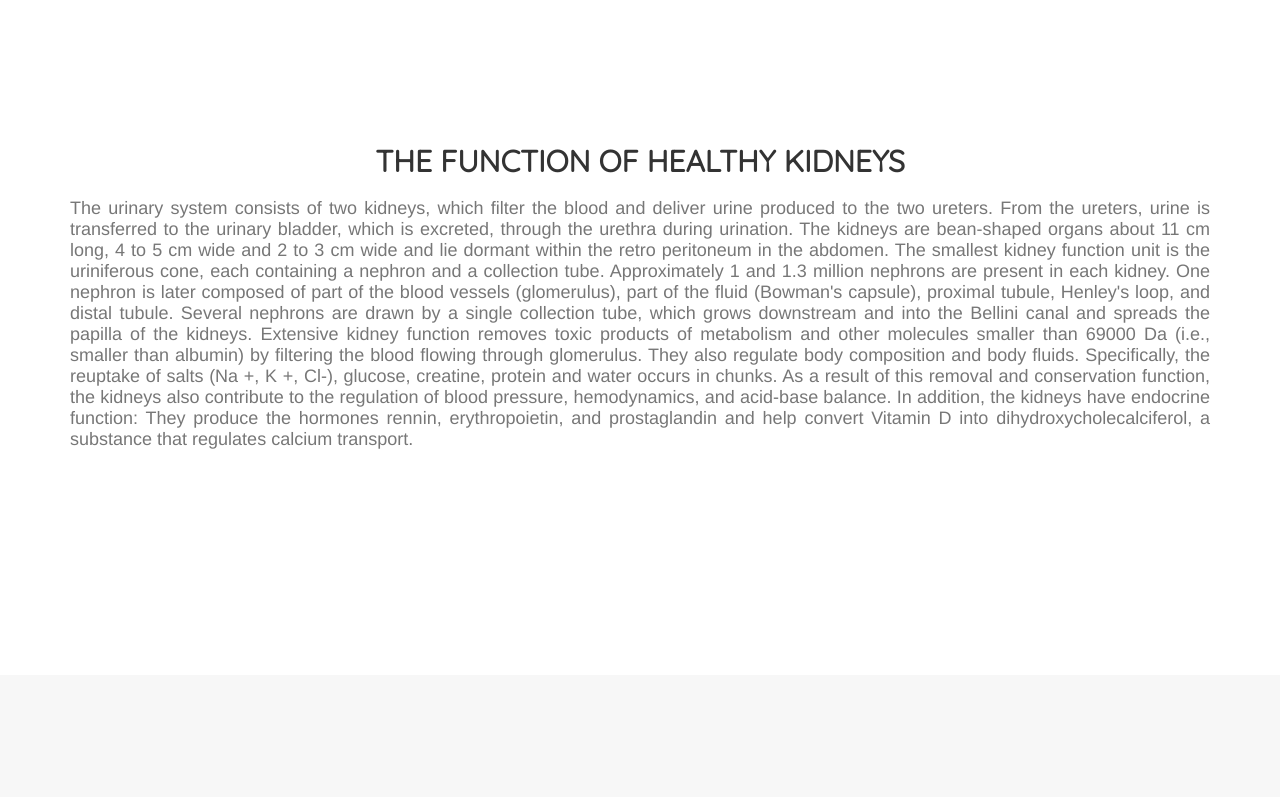
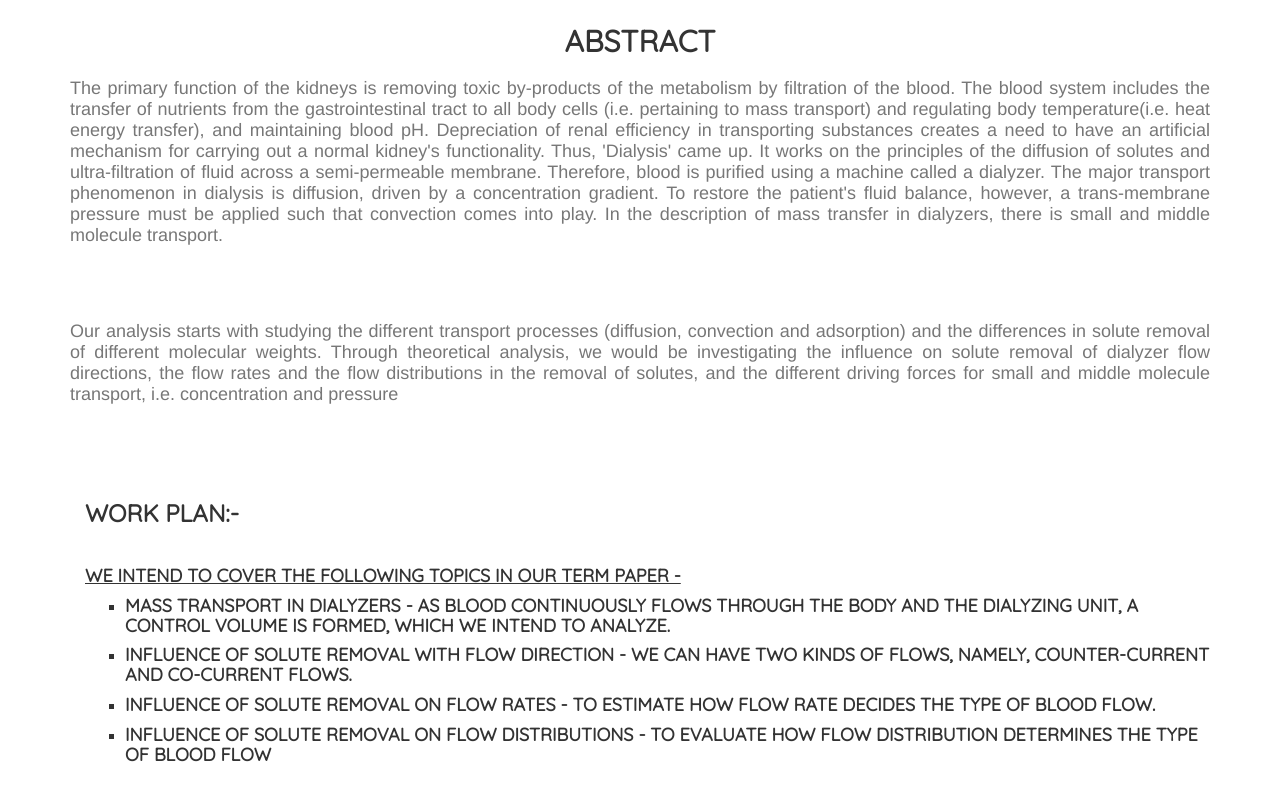
Before and after one commit to mm204-termpaper/mm204-termpaper.github.io, a plain HTML site: page index.html in a window 1280 px wide. Shown: the part 763-1560 px from the top of the page. Drawn offline with nearby package versions, Linux system fonts and the light colour scheme.

Commit message:
commit message

```diff
--- a/css/style.css
+++ b/css/style.css
@@ -271,7 +271,7 @@ header {
     text-align: center;
     color: #fff;
     background-attachment: scroll;
-    background-image: url(https://unsplash.imgix.net/uploads%2F14115408840644deb16b0%2F2dc933e3?q=75&fm=jpg&auto=format&s=7f43646e4d26049c6c39890afb2e5ced);
+    background-image: url(https://cdn.pixabay.com/photo/2016/11/10/02/47/blood-1813410_1280.jpg);
     background-position: center center;
     background-repeat: none;
     -webkit-background-size: cover;
@@ -349,7 +349,7 @@ section h3.section-subheading {
 
 @media(min-width:768px) {
     section {
-        padding: 150px 0;
+        padding: 30px 0;
     }
 }
 
--- a/index.html
+++ b/index.html
@@ -69,6 +69,9 @@
                         <a href="#page-top"></a>
                     </li>
                     <li class="">
+                        <a class="page-scroll" href="#abstract">Abstract</a>
+                    </li>
+                    <li class="">
                         <a class="page-scroll" href="#services">Functions</a>
                     </li>
                     <li class="">
@@ -100,6 +103,83 @@
             </div>
         </div>
     </header>
+
+
+
+    <!-- Services Section -->
+    <section id="abstract" data-aos="fade-down">
+        <div class="container">
+            <div class="row">
+                <div class="col-lg-12 text-center">
+                    <h2 class="section-heading">Abstract</h2>
+                    <h3 class="section-subheading text-muted">The primary function of the kidneys is removing toxic by-products of the metabolism by
+                        filtration of the blood. The blood system includes the transfer of nutrients from the
+                        gastrointestinal tract to all body cells (i.e. pertaining to mass transport) and regulating
+                        body temperature(i.e. heat energy transfer), and maintaining blood pH. Depreciation of
+                        renal efficiency in transporting substances creates a need to have an artificial
+                        mechanism for carrying out a normal kidney's functionality. Thus, 'Dialysis' came up. It
+                        works on the principles of the diffusion of solutes and ultra-filtration of fluid across a
+                        semi-permeable membrane. Therefore, blood is purified using a machine called a
+                        dialyzer. The major transport phenomenon in dialysis is diffusion, driven by a
+                        concentration gradient. To restore the patient's fluid balance, however, a
+                        trans-membrane pressure must be applied such that convection comes into play. In the
+                        description of mass transfer in dialyzers, there is small and middle molecule transport.
+                        </h3>
+                    <h3 class="section-subheading text-muted">
+                        Our analysis starts with studying the different transport processes (diffusion, convection
+                        and adsorption) and the differences in solute removal of different molecular weights.
+                        Through theoretical analysis, we would be investigating the influence on solute removal
+                        of dialyzer flow directions, the flow rates and the flow distributions in the removal of
+                        solutes, and the different driving forces for small and middle molecule transport, i.e.
+                        concentration and pressure
+                    </h3>
+                </div>
+            </div>
+                        <center>
+                            <div class="container" style="text-align: start;">
+                                    <h3><b>Work Plan:-
+                                    </b></h3>
+                                    <br>
+                                    <h4 style="text-decoration: underline;"><strong>
+                                        We intend to cover the following topics in our term paper -
+                                    </strong>
+                                    </h4>
+                                    <ul type="square" >
+                                            <li>
+                                          <h4>
+                                            Mass transport in dialyzers - As blood continuously flows through the body and
+                                            the dialyzing unit, a control volume is formed, which we intend to analyze.
+
+                                          </h4>
+                                            </li>
+                                            <li>
+                                              <h4>
+                                                Influence of solute removal with flow direction - We can have two kinds of flows,
+                                                namely, counter-current and co-current flows.
+
+                                              </h4>
+                                            </li>
+                                            <li>
+                                            <h4>
+                                                Influence of solute removal on flow rates - To estimate how flow rate decides the
+                                                type of blood flow.
+                                            </h4>
+
+                                            </li>
+                                            <li>
+                         <h4>
+                            Influence of solute removal on flow distributions - To evaluate how flow
+                            distribution determines the type of blood flow
+                         </h4>
+                                            </li>
+                                    </ul>
+                            </div>
+                            <br/>
+
+
+                        </center>
+        </div>
+    </section>
 
 
     <!-- Services Section -->
```
